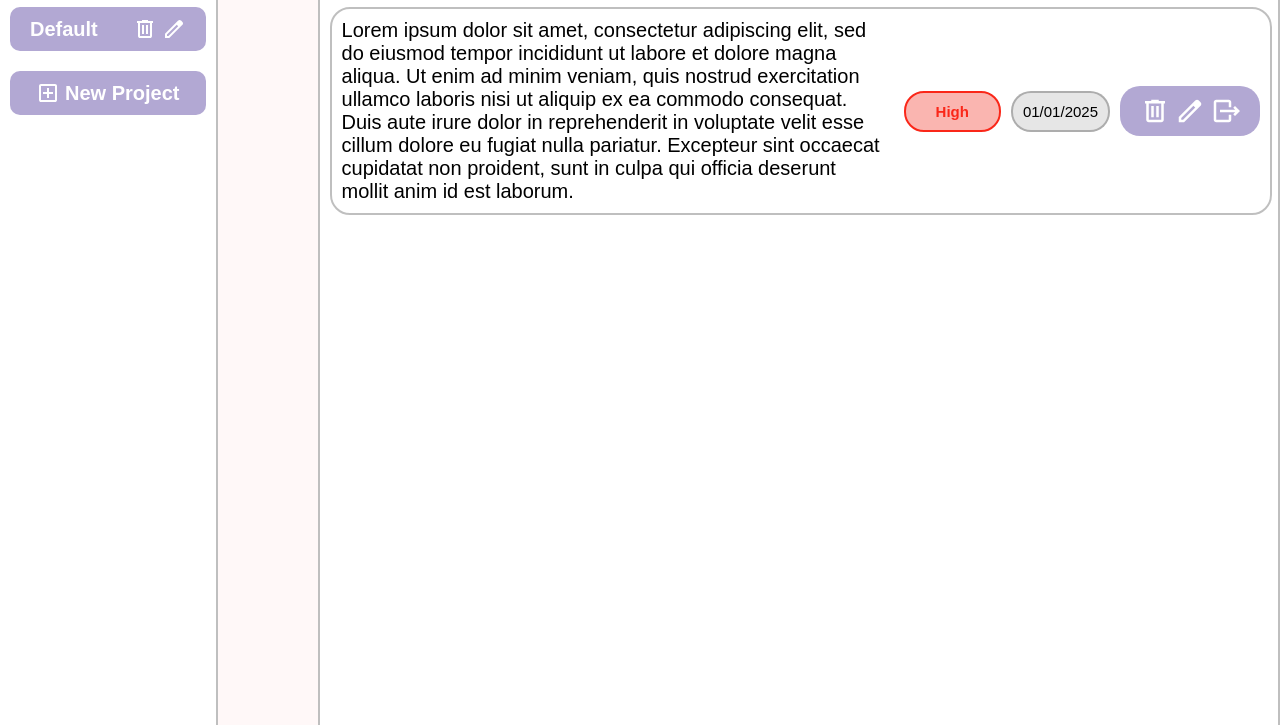
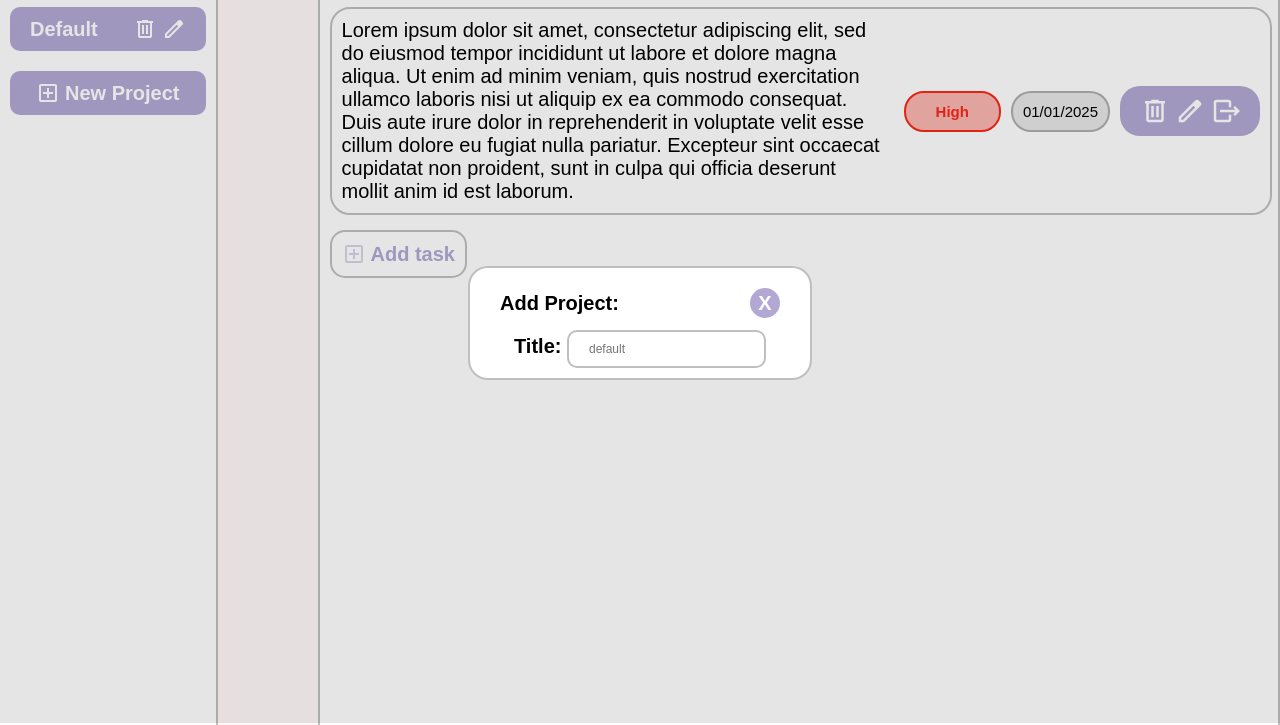
Before and after one commit to GitWorkingTime/odin-todo, a website built with webpack: page src/template.html in a window 1280 px wide. Both pictures are taken after a click on the button "New Project". Shown: the part 77-802 px from the top of the page. Built offline with nearby package versions, Linux system fonts and the light colour scheme; a web font is replaced by a local one.

Commit message:
Added modals and toggling

```diff
--- a/src/index.js
+++ b/src/index.js
@@ -1,5 +1,7 @@
 // Entry Point script
 import "./styles.css";
+import "./scripts/add-project.js";
+import { toggleProjectModal } from "./scripts/add-project.js";
 
 /*
  * To-Do list setup:
@@ -36,3 +38,25 @@ import "./styles.css";
  *      - Priority
  *
  */
+
+let projectArr = [
+    { id: "default", title: "default" }
+];
+
+let taskArr = [
+    { project: "default", title: "Lorem Ipsum", description: "Lorem Ipsum", deadline: "01/01/2025", priority: "high" }
+];
+
+const btns = document.querySelectorAll("button");
+btns.forEach( button => {
+    button.addEventListener("click", (evt) => {
+        if(evt.target.id == "add-project") {
+            toggleProjectModal();
+        }
+    });
+})
+
+const modalProjectExit = document.querySelector("#exit-project");
+modalProjectExit.addEventListener("click", (evt) => {
+    toggleProjectModal();
+});
--- /dev/null
+++ b/src/scripts/add-project.js
@@ -0,0 +1,16 @@
+export function createProject( title ) {
+    let id = crypto.randomUUID();
+    let projectTitle = title;
+    return { id, projectTitle };
+}
+
+export function toggleProjectModal( modalOpen ) {
+    const modal = document.querySelector("#modal-project");
+    const overlay = document.querySelector("#overlay");
+    let modalClasses = modal.classList;
+    let overlayClasses = overlay.classList;
+
+    modalClasses.toggle("show");
+    overlayClasses.toggle("show");
+    return !modalOpen;
+}
--- a/src/styles.css
+++ b/src/styles.css
@@ -3,6 +3,7 @@
 :root {
     --outline: rgba(0, 0, 0, 0.25);
     --primary: #B2A8D3;
+    --overlay: rgba(0, 0, 0, 0.10);
 
     --high-back: #f7877f9d;
     --high-primary: #FA2719;
@@ -102,9 +103,18 @@ header {
     border-radius: 10px;
 }
 
+.add-project:hover {
+    background-color: #9e95b9;
+}
+
+.add-project:active {
+    background-color: #8982a1;
+}
+
 .task-list {
     display: flex;
     flex-direction: column;
+    gap: 15px;
 
     padding: 10px;
 
@@ -193,3 +203,109 @@ header {
     border-radius: 20px;
     border: 2px var(--outline) solid
 }
+
+.add-task {
+    all: unset;
+
+    display: flex;
+    justify-content: center;
+    align-items: center;
+    gap: 5px;
+
+    padding: 10px;
+
+    font-size: 20px;
+    font-weight: bold;
+
+    width: fit-content;
+    height: fit-content;
+
+    border: 2px var(--outline) solid;
+    border-radius: 15px;
+
+    color: var(--primary)
+}
+
+.add-task:hover {
+    background-color: rgba(230, 230, 230, 0.40);
+}
+
+.add-task:active {
+    background-color: rgba(150, 150, 150, 0.2);
+}
+
+.overlay {
+    visibility: hidden;
+    position: absolute;
+    top: 0;
+    left: 0;
+
+    background-color: var(--overlay);
+
+    width: 100vw;
+    height: 100vh;
+}
+
+.overlay.show { visibility: visible; }
+
+.modal.project {
+    visibility: hidden;
+
+    position: absolute;
+    top: 50%;
+    left: 50%;
+    transform: translate(-50%, -50%);
+
+    display: flex;
+    flex-direction: column;
+    gap: 2px;
+
+    width: 300px;
+    height: fit-content;
+
+    background-color: white;
+    color: black;
+
+    border: 2px var(--outline) solid;
+    border-radius: 20px;
+}
+
+.modal.project.show { visibility: visible; }
+
+.modal.project .header {
+    display: flex;
+    justify-content: space-between;
+    align-items: center;
+
+    padding: 10px;
+
+    width: calc(100% - 20px);
+}
+
+.modal.project .exit {
+    flex-shrink: 0;
+
+    width: 30px;
+    height: 30px;
+
+    background-color: var(--primary);
+    color: white;
+
+    display: grid;
+    place-items: center;
+
+    border-radius: 15px;
+    text-align: right;
+}
+
+.modal.project input {
+    padding: 10px 20px;
+
+    background-color: white;
+
+    border: 2px var(--outline) solid;
+    border-radius: 10px;
+
+    font-family: 'Google Sans', sans-serif;
+    font-size: 12px;
+}
--- a/src/template.html
+++ b/src/template.html
@@ -6,6 +6,7 @@
     <title>To-do List</title>
 </head>
 <body>
+    <div class="overlay" id="overlay"></div>
     <header>
         <img src="./icons/lists_24dp_B2A8D3_FILL0_wght400_GRAD0_opsz24.svg" alt="list icon" height="30px" width="30px">
         To - Do List:
@@ -20,7 +21,7 @@
                 </div>
             </div>
 
-            <button class="add-project">
+            <button class="add-project" id="add-project">
                 <img src="./icons/add_box_24dp_FFFFFF_FILL0_wght400_GRAD0_opsz24.svg" alt="add icon">
                 New Project
             </button>
@@ -39,9 +40,22 @@
                     </div>
                 </div>
             </div>
+            <button class="add-task" id="add-task">
+                <img src="./icons/add_box_24dp_D8D2E7_FILL0_wght400_GRAD0_opsz24.svg" alt="add icon">
+                Add task
+            </button>
         </div>
     </div>
-
+    <div class="modal project" id="modal-project">
+        <div class="header">
+            Add Project:
+            <div class="exit" id="exit-project">X</div>
+        </div>
+        <form>
+            <label for="project-title">Title:</label>
+            <input type="text" placeholder="default" id="project-title">
+        </form>
+    </div>
 
 </body>
 </html>
```
Also changed, not shown: src/icons/add_box_24dp_D8D2E7_FILL0_wght400_GRAD0_opsz24.svg (added), src/scripts/add-list.js (added).
